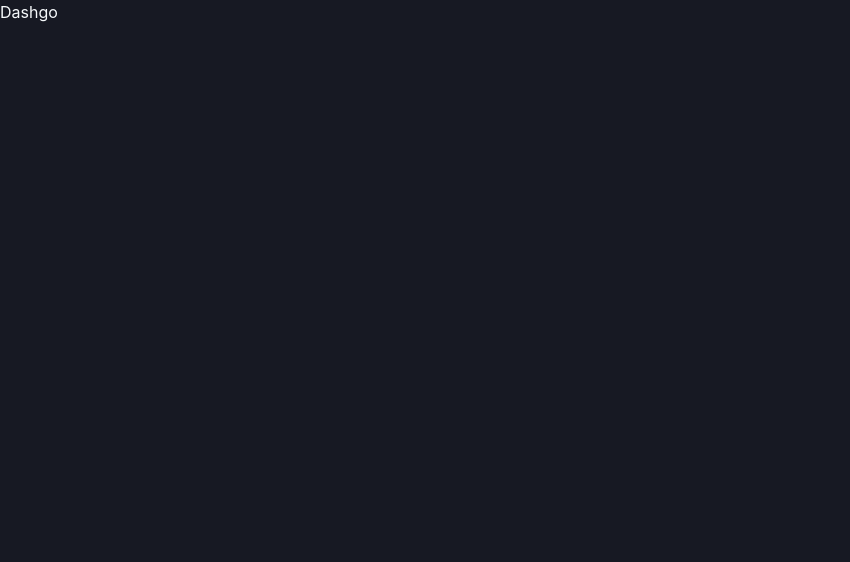
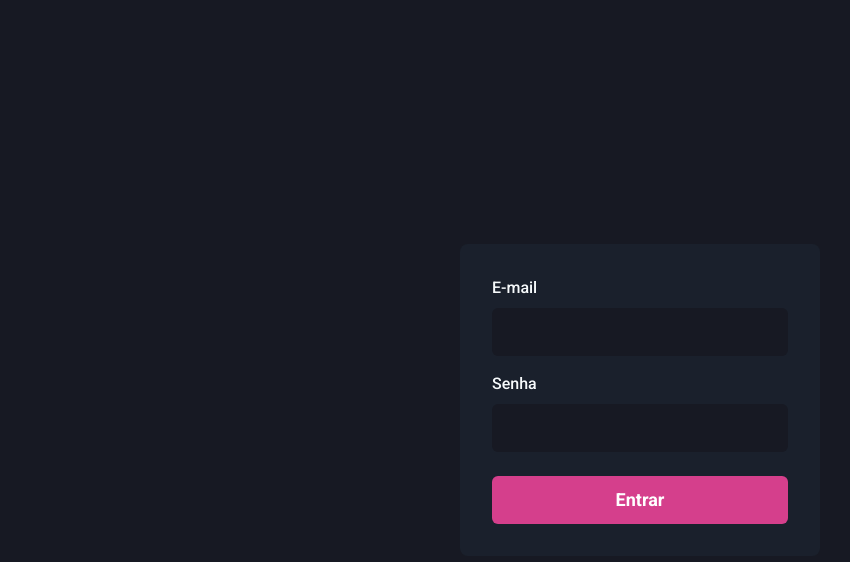
Before and after one commit to RoneBS/ignite-dashgo, a Next.js app: page / in a window 1280 px wide. Shown: the top 562 px of the page, without its empty margins (0-850 px from the left). Built offline with nearby package versions, Linux system fonts and the light colour scheme.

Commit message:
adding component Input with styling

```diff
--- /dev/null
+++ b/src/components/Forms/Input.tsx
@@ -0,0 +1,27 @@
+import { Input as ChakraInput, FormControl, FormLabel, InputProps as ChakraInputProps } from '@chakra-ui/react'
+
+interface InputProps extends ChakraInputProps {
+  name: string;
+  label?: string;
+}
+
+export function Input({ name, label, ...rest }: InputProps) {
+  return (
+    <FormControl>
+        { !!label && <FormLabel htmlFor={name}>{label}</FormLabel>}
+          <ChakraInput
+            name={name}
+            id={name}
+            type="email"
+            focusBorderColor="pink.500"
+            bgColor="gray.900"
+            variant="filled"
+            _hover={{
+              bgColor:'gray.900'
+            }}
+            size="lg"
+            {...rest}
+          />
+    </FormControl>
+  );
+}
--- /dev/null
+++ b/src/pages/_document.tsx
@@ -0,0 +1,18 @@
+import Document, { Head, Html, Main, NextScript } from 'next/document'
+
+export default class MyDocument extends Document {
+  render() {
+    return (
+     <Html>
+       <Head>
+       <link rel="preconnect" href="https://fonts.gstatic.com" />
+       <link href="https://fonts.googleapis.com/css2?family=Roboto:wght@400;500;700&display=swap" rel="stylesheet" />
+       </Head>
+       <body>
+         <Main />
+         <NextScript />
+       </body>
+     </Html>
+    )
+  }
+}
--- a/src/pages/index.tsx
+++ b/src/pages/index.tsx
@@ -1,8 +1,40 @@
-import Head from 'next/head'
+import { Flex, Button, Stack, } from '@chakra-ui/react'
+
+import  { Input }  from '../components/Forms/Input';
 
 
-export default function Home() {
+export default function SignIn() {
   return (
-   <h1>Dashgo</h1>
+  <Flex
+    w="100vw"
+    h="100vh"
+    align="center"
+    justify="center"
+    >
+    <Flex
+      as="form"
+      width="100%"
+      maxWidth={360}
+      bg="gray.800"
+      p="8"
+      borderRadius={8}
+      flexDir="column"
+      >
+        <Stack spacing="4">
+          <Input name="email" type="email" label="E-mail" />
+          <Input name="password" type="password" label="Senha" />
+        </Stack>
+
+        <Button
+          type="submit"
+          mt="6"
+          colorScheme="pink"
+          size="lg"
+
+          >
+            Entrar
+        </Button>
+    </Flex>
+  </Flex>
   )
 }
--- a/src/styles/theme.ts
+++ b/src/styles/theme.ts
@@ -15,6 +15,10 @@
       "50": "#eeeef2",
     }
   },
+  fonts: {
+    heading: 'Roboto',
+    body: 'Roboto',
+  },
   styles: {
     global: {
       body: {
```
